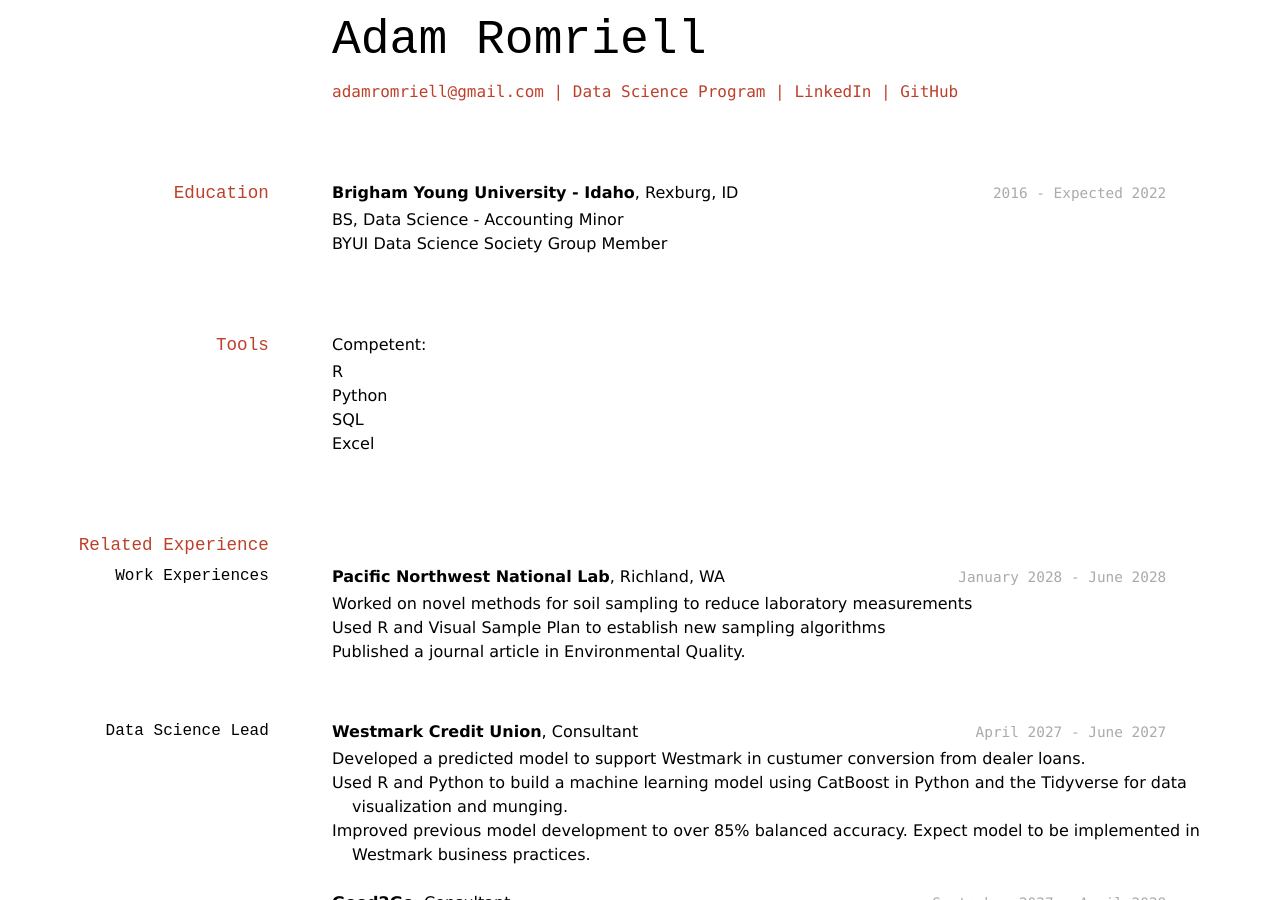
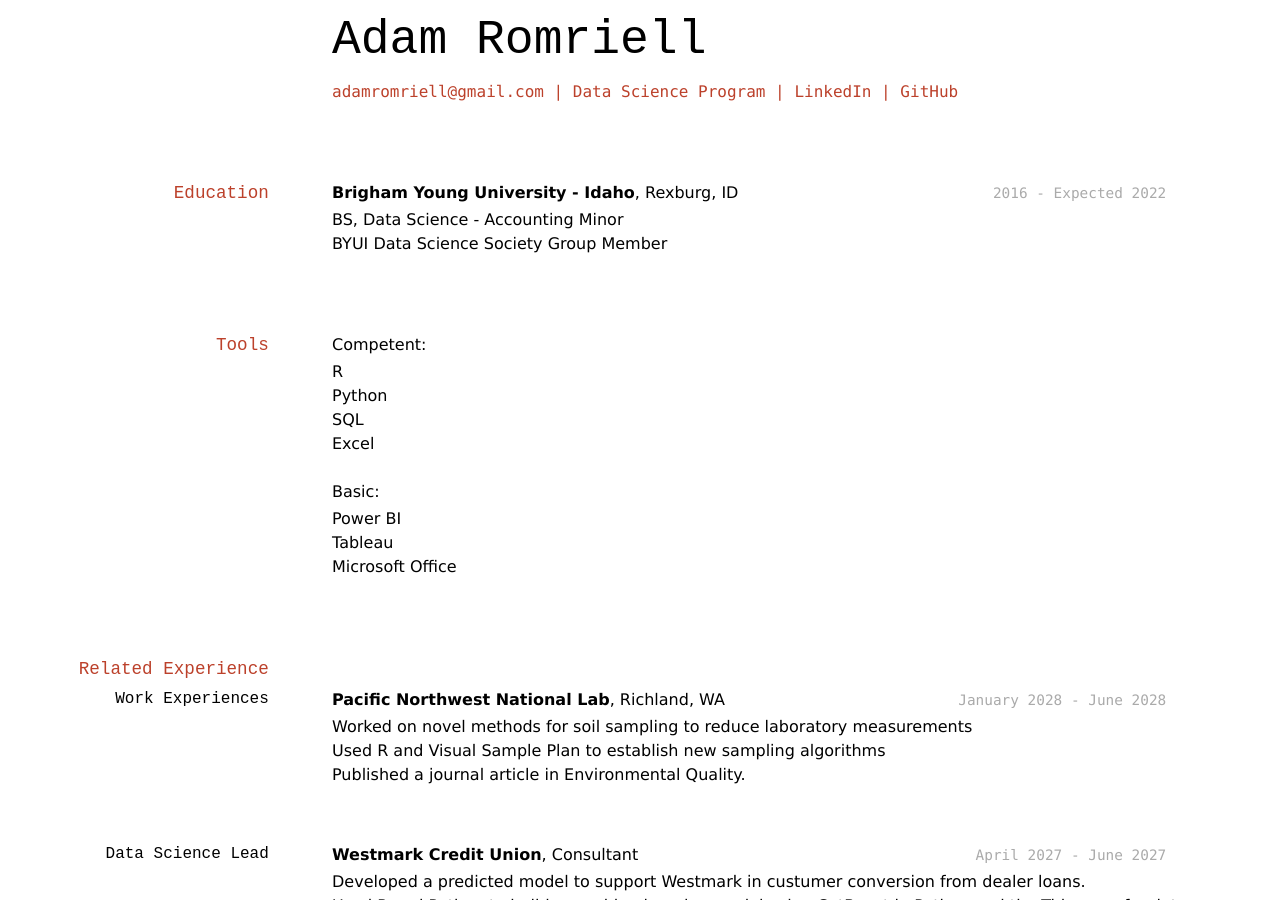
Before and after one commit to TheAdmrial/romriell_adam_resume, a Jekyll site: the page built from docs/index.md, in a window 1280 px wide and 900 px high. Built offline with Jekyll 4.4.1, drawn with Linux system fonts in a browser that asks for light colours; part of the change alters nothing that is shown.

Commit message:
reverting some changes made

```diff
--- a/docs/index.md
+++ b/docs/index.md
@@ -27,10 +27,10 @@ Competent:
 - SQL
 - Excel
 
-<!--Basic:
+Basic:
 - Power BI
 - Tableau
-- Microsoft Office-->
+- Microsoft Office
 
 
 ## Related Experience
```
